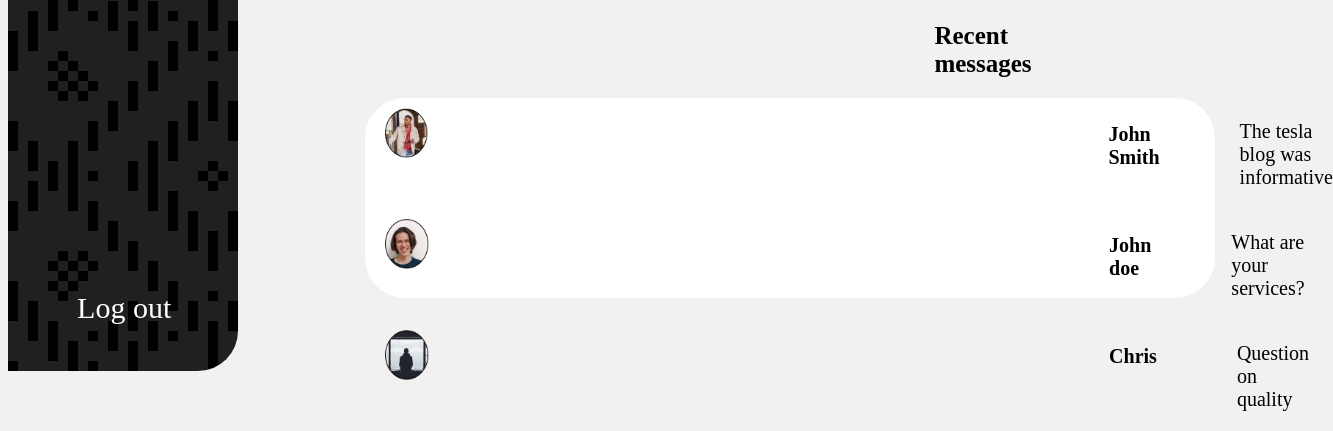
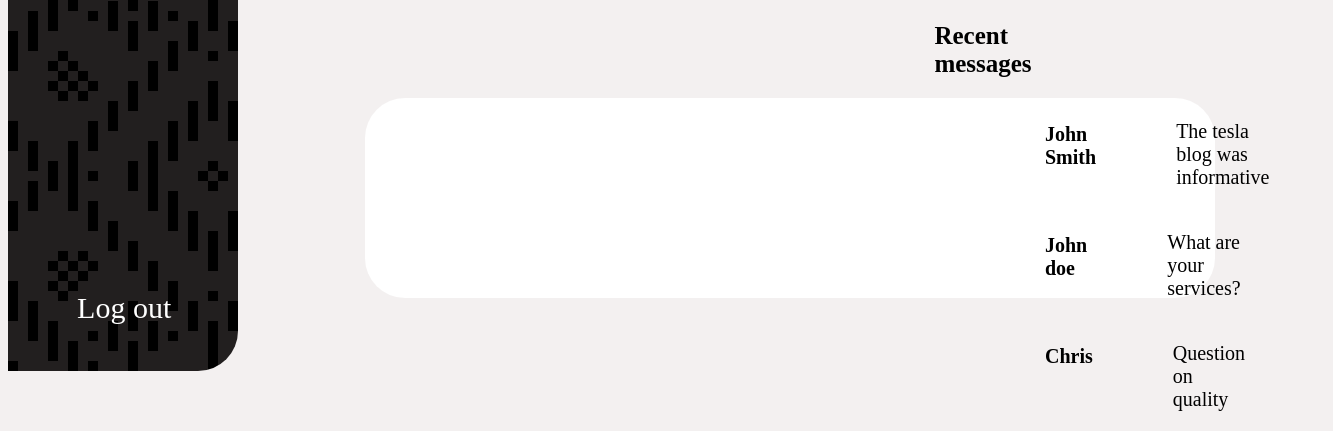
Before and after one commit to ReneNtabana/my-brand-frontend, a plain HTML site: page dashboard.html in a window 1280 px wide. Shown: the part 437-868 px from the top of the page, 1333 px wide, since content can reach past the window. Drawn offline with Linux system fonts and the light colour scheme; a script that the page names is missing.

Commit message:
dashboard integration

```diff
--- a/dashboard.html
+++ b/dashboard.html
@@ -49,17 +49,14 @@
             <h2 class="message-title">Recent messages </h2>
             <div class="message-section">
                 <div class="text-comment">
-                    <img class="prof-pic" src="../images/Ellipse 1.png" alt="profile pic">
                     <h2 class="name-message">John Smith</h2>
                     <p class="messages">The tesla blog was informative</p>
                 </div>
                 <div class="text-comment">
-                    <img class="prof-pic" src="../images/Ellipse 2.png" alt="profile pic">
                     <h2 class="name-message">John doe</h2>
                     <p class="messages">What are your services?</p>
                 </div>
                 <div class="text-comment">
-                    <img class="prof-pic" src="../images/Ellipse 3.png" alt="profile pic">
                     <h2 class="name-message">Chris</h2>
                     <p class="messages">Question on quality</p>
                 </div>
```
